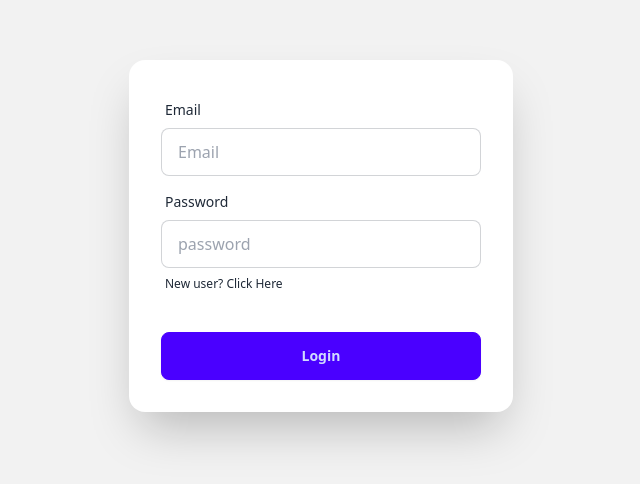
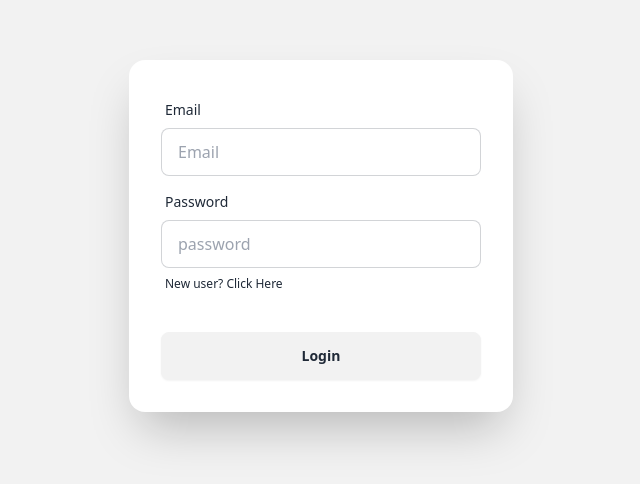
Before and after one commit to kristianrose/Cloud-Gallery, a React (Vite) app: page /login in a window 1280 px wide. Shown: the part 164-648 px from the top of the page, without its empty margins (319-959 px from the left). Built offline with nearby package versions, Linux system fonts and the light colour scheme; no server answers.

Commit message:
Update Login.jsx

```diff
--- a/src/pages/Login.jsx
+++ b/src/pages/Login.jsx
@@ -90,7 +90,7 @@ const Login = () => {
             {error && <p className=" text-red-600">{error}</p>}
           </div>
           <div className="form-control mt-6">
-            <button onClick={handleLogIn} className="btn btn-primary">Login</button>
+            <button onClick={handleLogIn} className="btn btn-base-300">Login</button>
           </div>
         </div>
       </div>
```
